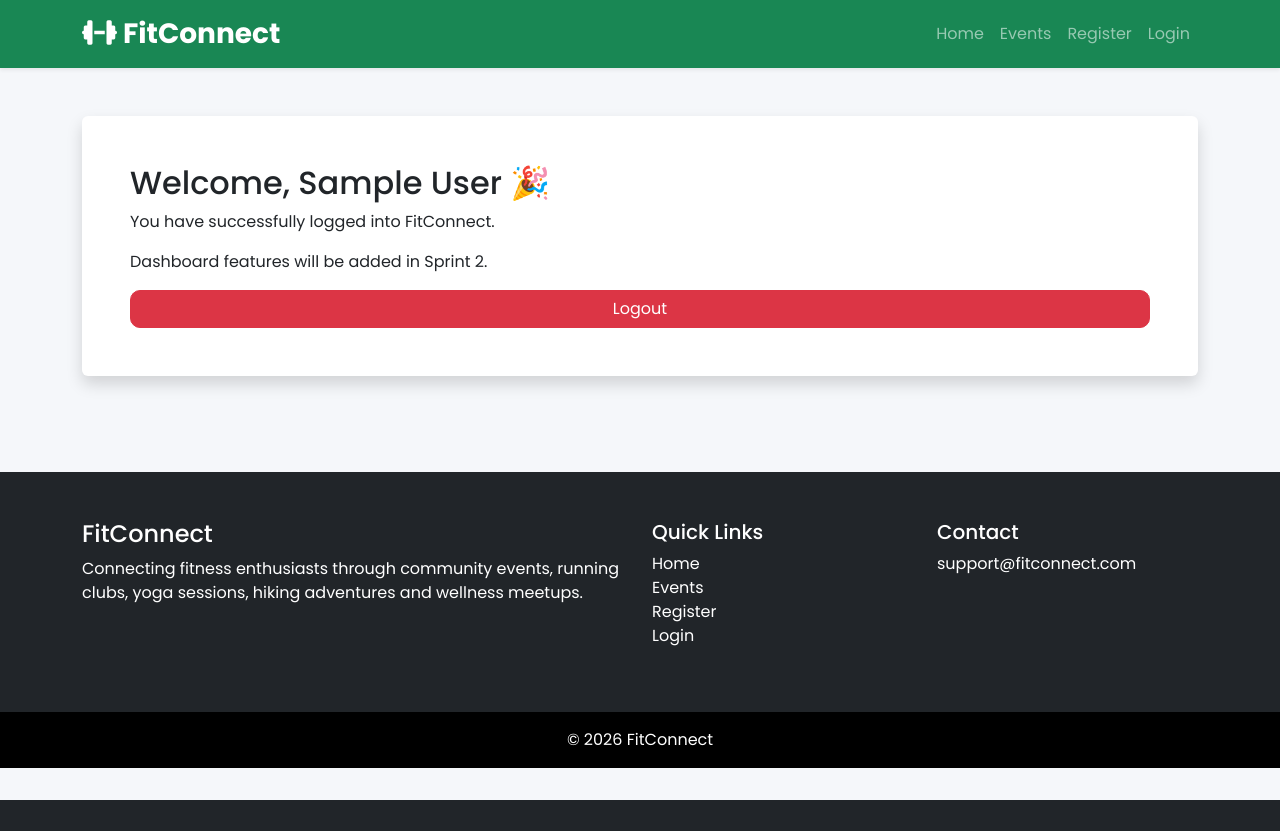
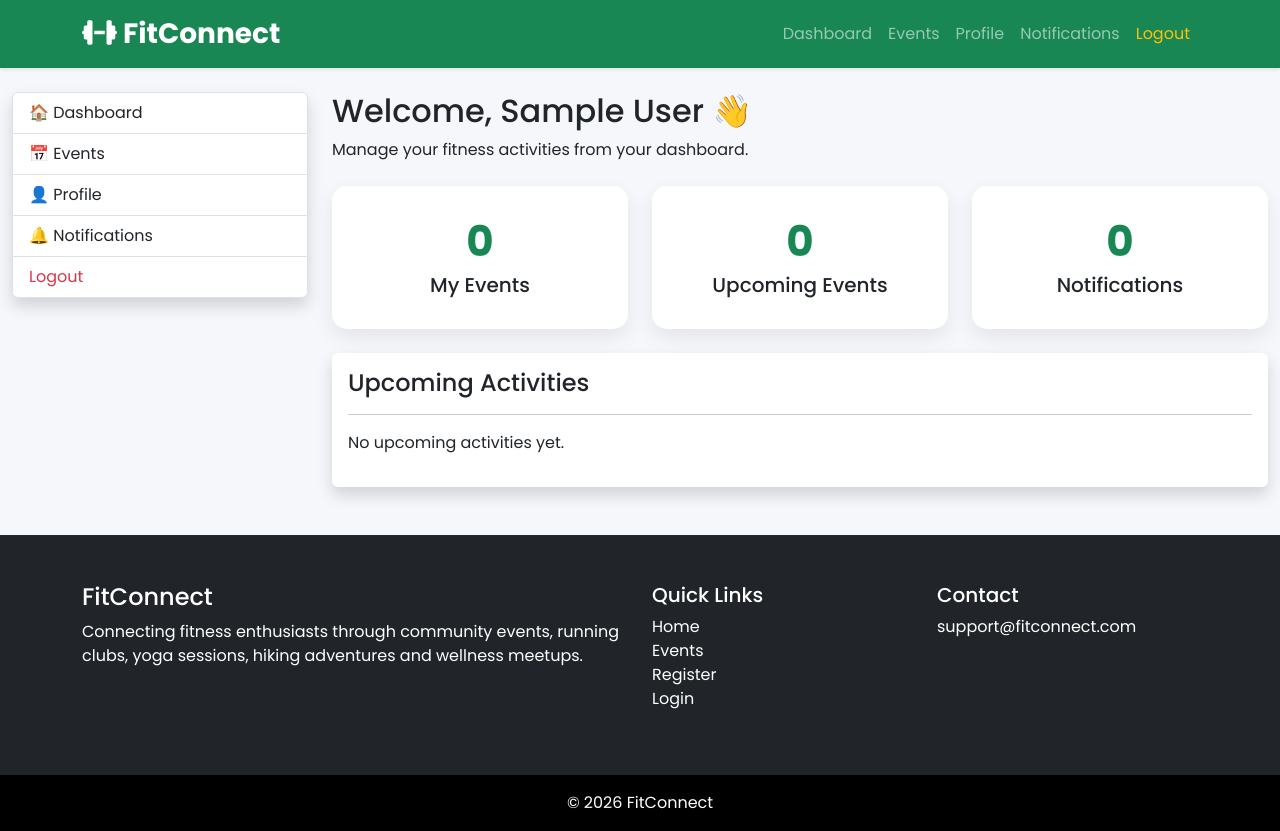
Before and after one commit to fitconnect-app1478/FitConnect, a PHP site: page /dashboard.php in a window 1280 px wide. Before the commit the page ends 800 px from the top, so only its background shows below. Run offline with PHP 8.4, Linux system fonts and the light colour scheme; the visitor is signed in with stand-in values (Sample User, id 1); some libraries are stand-ins or nearby versions.

Commit message:
Completed Sprint 2 dashboard and profile

```diff
--- /dev/null
+++ b/assets/css/dashboard.css
@@ -0,0 +1,37 @@
+.dashboard-card{
+
+border:none;
+
+border-radius:15px;
+
+transition:.3s;
+
+box-shadow:0 8px 20px rgba(0,0,0,.08);
+
+}
+
+.dashboard-card:hover{
+
+transform:translateY(-5px);
+
+}
+
+.stat-number{
+
+font-size:42px;
+
+font-weight:bold;
+
+color:#198754;
+
+}
+
+.sidebar-title{
+
+font-size:22px;
+
+font-weight:bold;
+
+margin-bottom:20px;
+
+}
--- a/dashboard.php
+++ b/dashboard.php
@@ -1,18 +1,29 @@
 <?php
+
 include 'config.php';
 
-if (!isset($_SESSION['user_id'])) {
+if(!isset($_SESSION['user_id']))
+{
     header("Location: login.php");
     exit();
 }
 
 include 'includes/header.php';
 include 'includes/navbar.php';
+
 ?>
 
-<div class="container py-5">
+<div class="container-fluid mt-4">
 
-<div class="card shadow p-5">
+<div class="row">
+
+<div class="col-md-3">
+
+<?php include 'includes/sidebar.php'; ?>
+
+</div>
+
+<div class="col-md-9">
 
 <h2>
 
@@ -20,32 +31,110 @@ Welcome,
 
 <?php echo htmlspecialchars($_SESSION['fullname']); ?>
 
-🎉
+👋
 
 </h2>
 
 <p>
 
-You have successfully logged into FitConnect.
+Manage your fitness activities from your dashboard.
 
 </p>
 
+<div class="row mt-4">
+
+<div class="col-md-4">
+
+<div class="card dashboard-card p-4 text-center">
+
+<div class="stat-number">
+
+0
+
+</div>
+
+<h5>
+
+My Events
+
+</h5>
+
+</div>
+
+</div>
+
+<div class="col-md-4">
+
+<div class="card dashboard-card p-4 text-center">
+
+<div class="stat-number">
+
+0
+
+</div>
+
+<h5>
+
+Upcoming Events
+
+</h5>
+
+</div>
+
+</div>
+
+<div class="col-md-4">
+
+<div class="card dashboard-card p-4 text-center">
+
+<div class="stat-number">
+
+0
+
+</div>
+
+<h5>
+
+Notifications
+
+</h5>
+
+</div>
+
+</div>
+
+</div>
+
+<div class="card shadow mt-4">
+
+<div class="card-body">
+
+<h4>
+
+Upcoming Activities
+
+</h4>
+
+<hr>
+
 <p>
 
-Dashboard features will be added in Sprint 2.
+No upcoming activities yet.
 
 </p>
 
-<a href="logout.php" class="btn btn-danger">
+</div>
 
-Logout
+</div>
 
-</a>
+</div>
 
 </div>
 
 </div>
 
 <?php
+
 include 'includes/footer.php';
+
 ?>
--- a/includes/header.php
+++ b/includes/header.php
@@ -10,6 +10,7 @@
 <link href="https://cdn.jsdelivr.net/npm/bootstrap@5.3.3/dist/css/bootstrap.min.css" rel="stylesheet">
 
 <link rel="stylesheet" href="assets/css/style.css">
+<link rel="stylesheet" href="assets/css/dashboard.css">
 
 <link rel="preconnect" href="https://fonts.googleapis.com">
 <link rel="preconnect" href="https://fonts.gstatic.com" crossorigin>
--- a/includes/navbar.php
+++ b/includes/navbar.php
@@ -23,21 +23,59 @@ data-bs-target="#navbarNav">
 
 <ul class="navbar-nav ms-auto">
 
+<?php if(isset($_SESSION['user_id'])){ ?>
+
 <li class="nav-item">
-<a class="nav-link" href="index.php">Home</a>
+<a class="nav-link" href="dashboard.php">
+Dashboard
+</a>
 </li>
 
 <li class="nav-item">
-<a class="nav-link" href="events.php">Events</a>
+<a class="nav-link" href="events.php">
+Events
+</a>
 </li>
 
 <li class="nav-item">
-<a class="nav-link" href="register.php">Register</a>
+<a class="nav-link" href="profile.php">
+Profile
+</a>
 </li>
 
 <li class="nav-item">
-<a class="nav-link" href="login.php">Login</a>
+<a class="nav-link" href="notifications.php">
+Notifications
+</a>
 </li>
+
+<li class="nav-item">
+<a class="nav-link text-warning" href="logout.php">
+Logout
+</a>
+</li>
+
+<?php } else { ?>
+
+<li class="nav-item">
+<a class="nav-link" href="index.php">
+Home
+</a>
+</li>
+
+<li class="nav-item">
+<a class="nav-link" href="register.php">
+Register
+</a>
+</li>
+
+<li class="nav-item">
+<a class="nav-link" href="login.php">
+Login
+</a>
+</li>
+
+<?php } ?>
 
 </ul>
 
--- /dev/null
+++ b/includes/sidebar.php
@@ -0,0 +1,38 @@
+<div class="list-group shadow">
+
+<a href="dashboard.php"
+class="list-group-item list-group-item-action">
+
+🏠 Dashboard
+
+</a>
+
+<a href="events.php"
+class="list-group-item list-group-item-action">
+
+📅 Events
+
+</a>
+
+<a href="profile.php"
+class="list-group-item list-group-item-action">
+
+👤 Profile
+
+</a>
+
+<a href="notifications.php"
+class="list-group-item list-group-item-action">
+
+🔔 Notifications
+
+</a>
+
+<a href="logout.php"
+class="list-group-item list-group-item-action text-danger">
+
+Logout
+
+</a>
+
+</div>
```
Also changed, not shown: profile.php (+56 -0 lines), assets/css/auth.css (added), assets/images/logo.png (added), assets/js/dashboard.js (added).
